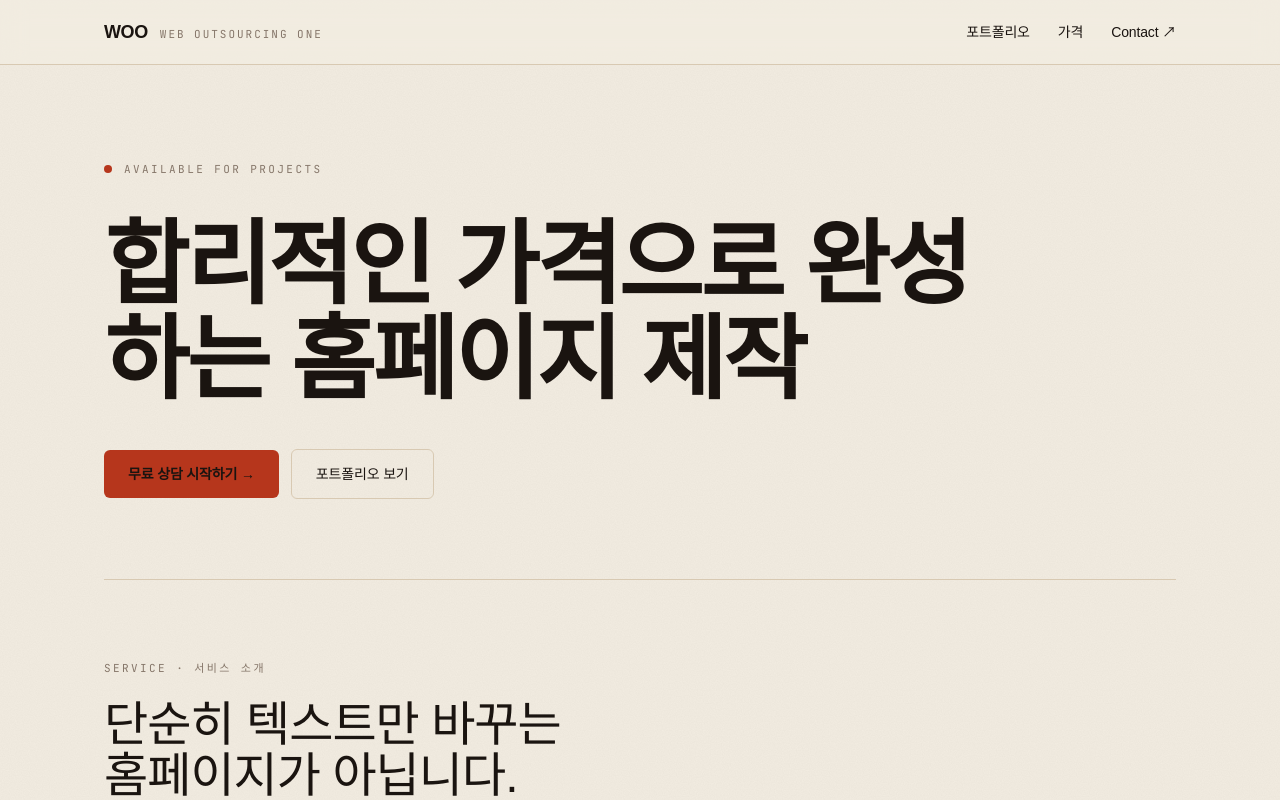
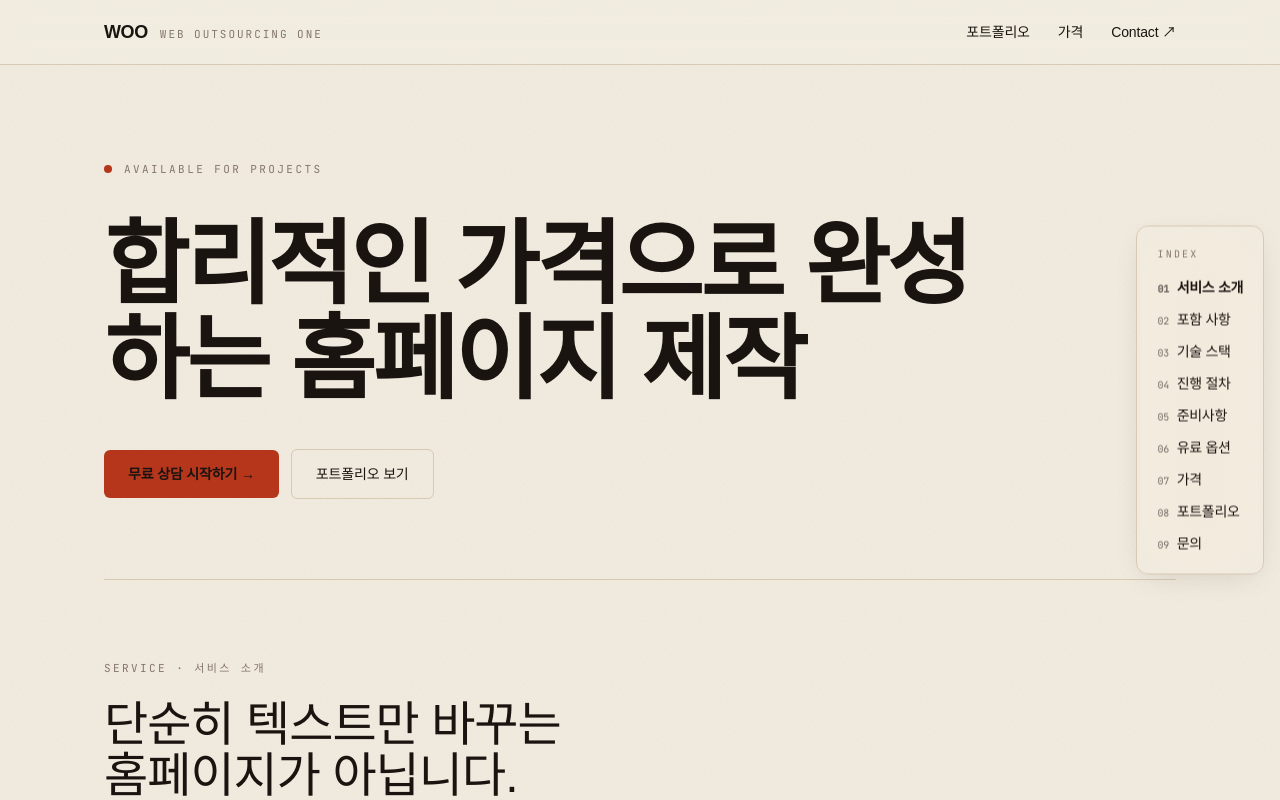
Before and after one commit to WebOutsourcing-one/wwo_web, a Next.js app: page / in a window 1280 px wide. Shown: the top 800 px of the page. Built offline with nearby package versions, Linux system fonts and the light colour scheme; a web font is replaced by a local one.

Commit message:
Add floating section index sidebar to home page
Co-Authored-By: Claude Opus 4.8 <noreply@anthropic.com>

```diff
--- a/src/app/page.tsx
+++ b/src/app/page.tsx
@@ -1,4 +1,5 @@
 import Link from "next/link";
+import { CategoryNav } from "@/components/CategoryNav";
 import { TechStack } from "@/components/TechStack";
 import { PricingTable } from "@/components/PricingTable";
 import {
@@ -16,6 +17,20 @@ import {
 export default function HomePage() {
   return (
     <div className="mx-auto max-w-6xl px-6 sm:px-10">
+      <CategoryNav
+        items={[
+          { slug: "service", name: "서비스 소개" },
+          { slug: "included", name: "포함 사항" },
+          { slug: "tech", name: "기술 스택" },
+          { slug: "process", name: "진행 절차" },
+          { slug: "checklist", name: "준비사항" },
+          { slug: "optional", name: "유료 옵션" },
+          { slug: "pricing", name: "가격" },
+          { slug: "portfolio", name: "포트폴리오" },
+          { slug: "contact", name: "문의" },
+        ]}
+      />
+
       {/* ── 1. Hero ─────────────────────────────────────────── */}
       <section className="relative pt-16 pb-14 sm:pt-24 sm:pb-20 border-b border-border">
         <div className="rise rise-1 flex items-center gap-3 mb-10">
@@ -73,7 +88,10 @@ export default function HomePage() {
       </section>
 
       {/* ── 3. 기본 포함 사항 ───────────────────────────────── */}
-      <section className="py-14 sm:py-20 border-b border-border">
+      <section
+        id="included"
+        className="py-14 sm:py-20 border-b border-border scroll-mt-20"
+      >
         <p className="font-mono text-[11px] uppercase tracking-[0.22em] text-muted mb-6">
           Included · 기본 포함 사항
         </p>
@@ -99,7 +117,10 @@ export default function HomePage() {
       </section>
 
       {/* ── 4. 기술 스택 ────────────────────────────────────── */}
-      <section className="py-14 sm:py-20 border-b border-border">
+      <section
+        id="tech"
+        className="py-14 sm:py-20 border-b border-border scroll-mt-20"
+      >
         <p className="font-mono text-[11px] uppercase tracking-[0.22em] text-muted mb-6">
           Tech Stack · 사용 기술
         </p>
@@ -114,7 +135,10 @@ export default function HomePage() {
       </section>
 
       {/* ── 5. 진행 절차 ────────────────────────────────────── */}
-      <section className="py-14 sm:py-20 border-b border-border">
+      <section
+        id="process"
+        className="py-14 sm:py-20 border-b border-border scroll-mt-20"
+      >
         <p className="font-mono text-[11px] uppercase tracking-[0.22em] text-muted mb-6">
           Process · 진행 절차
         </p>
@@ -150,7 +174,10 @@ export default function HomePage() {
       </section>
 
       {/* ── 6. 준비사항 ─────────────────────────────────────── */}
-      <section className="py-14 sm:py-20 border-b border-border">
+      <section
+        id="checklist"
+        className="py-14 sm:py-20 border-b border-border scroll-mt-20"
+      >
         <p className="font-mono text-[11px] uppercase tracking-[0.22em] text-muted mb-6">
           Checklist · 준비사항
         </p>
@@ -189,7 +216,10 @@ export default function HomePage() {
       </section>
 
       {/* ── 7. 유료 옵션 ────────────────────────────────────── */}
-      <section className="py-14 sm:py-20 border-b border-border">
+      <section
+        id="optional"
+        className="py-14 sm:py-20 border-b border-border scroll-mt-20"
+      >
         <p className="font-mono text-[11px] uppercase tracking-[0.22em] text-muted mb-6">
           Optional · 유료 서비스
         </p>
@@ -229,7 +259,10 @@ export default function HomePage() {
       </section>
 
       {/* ── 8. 가격 ─────────────────────────────────────────── */}
-      <section className="py-14 sm:py-20 border-b border-border">
+      <section
+        id="pricing"
+        className="py-14 sm:py-20 border-b border-border scroll-mt-20"
+      >
         <p className="font-mono text-[11px] uppercase tracking-[0.22em] text-muted mb-6">
           Pricing · 패키지
         </p>
@@ -246,7 +279,10 @@ export default function HomePage() {
       </section>
 
       {/* ── 9. 포트폴리오 티저 ──────────────────────────────── */}
-      <section className="py-14 sm:py-20 border-b border-border">
+      <section
+        id="portfolio"
+        className="py-14 sm:py-20 border-b border-border scroll-mt-20"
+      >
         <p className="font-mono text-[11px] uppercase tracking-[0.22em] text-muted mb-6">
           Portfolio · 작업물
         </p>
@@ -264,7 +300,7 @@ export default function HomePage() {
       </section>
 
       {/* ── 10. 마무리 CTA ──────────────────────────────────── */}
-      <section className="py-14 sm:py-20">
+      <section id="contact" className="py-14 sm:py-20 scroll-mt-20">
         <p className="font-mono text-[11px] uppercase tracking-[0.22em] text-muted mb-6">
           Contact · 문의
         </p>
```
